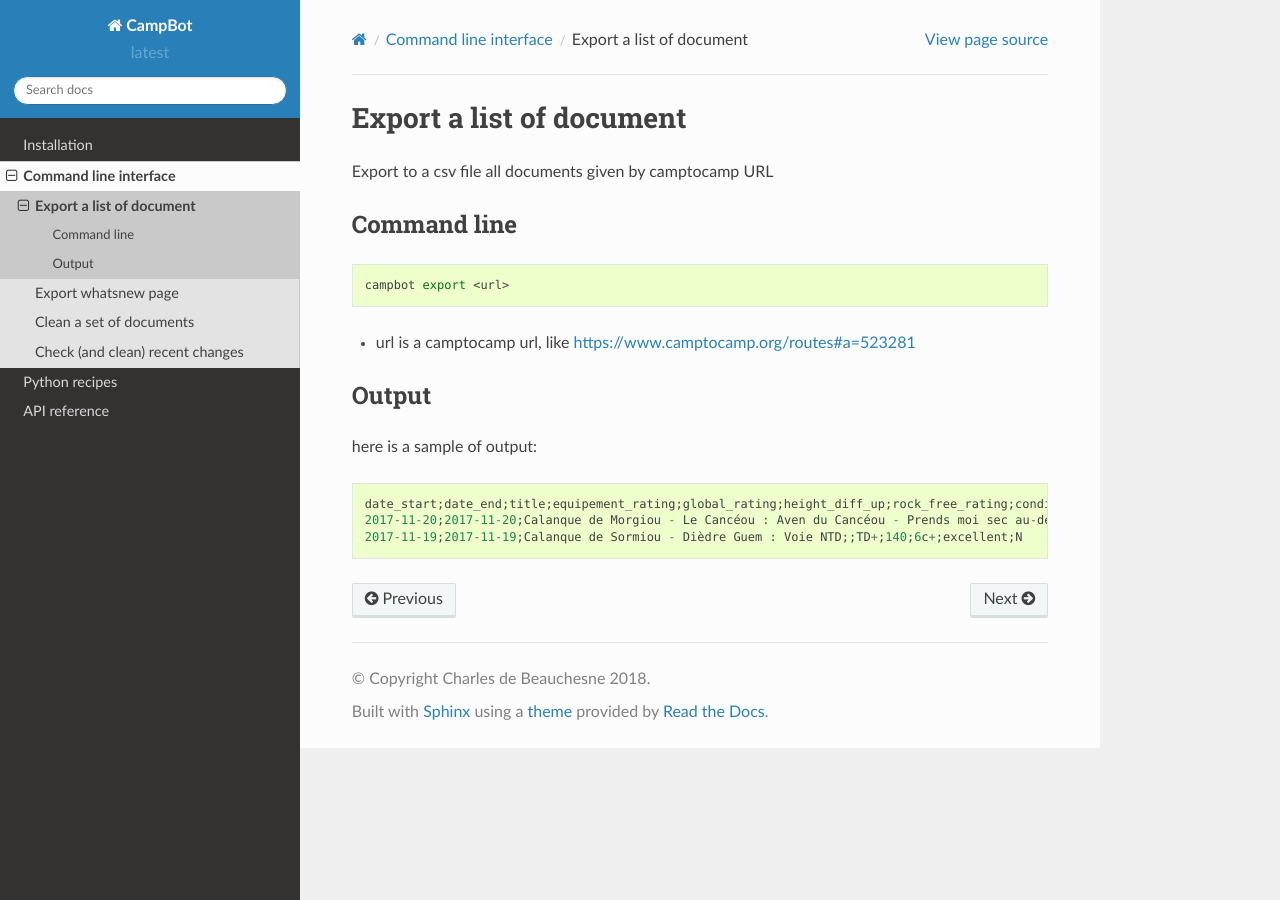
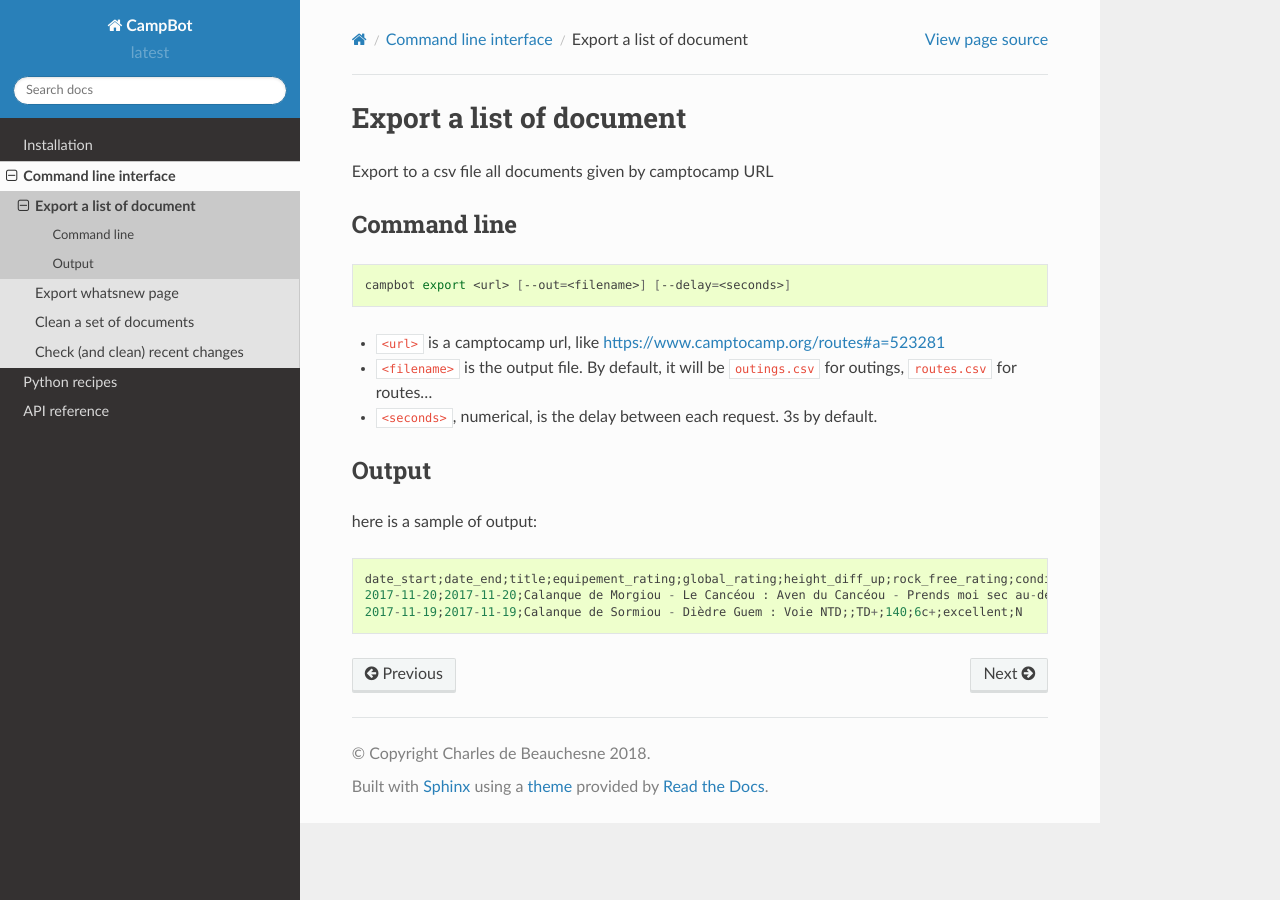
Before and after one commit to c2corg/CampBot, a Sphinx documentation site: the page built from docs/CLI/export.rst, in a window 1280 px wide. Built offline with Sphinx 7.4.7 and the Read the Docs theme 2.0.0, drawn with Linux system fonts in a browser that asks for light colours.

Commit message:
better doc for export CLI

```diff
--- a/docs/CLI/export.rst
+++ b/docs/CLI/export.rst
@@ -8,9 +8,11 @@ Command line
 
 .. code-block:: bash
 
-    campbot export <url>
+    campbot export <url> [--out=<filename>] [--delay=<seconds>]
 
-* url is a camptocamp url, like https://www.camptocamp.org/routes#a=523281
+* ``<url>`` is a camptocamp url, like https://www.camptocamp.org/routes#a=523281
+* ``<filename>`` is the output file. By default, it will be ``outings.csv`` for outings, ``routes.csv`` for routes...
+* ``<seconds>``, numerical, is the delay between each request. 3s by default.
 
 Output
 ------
```
